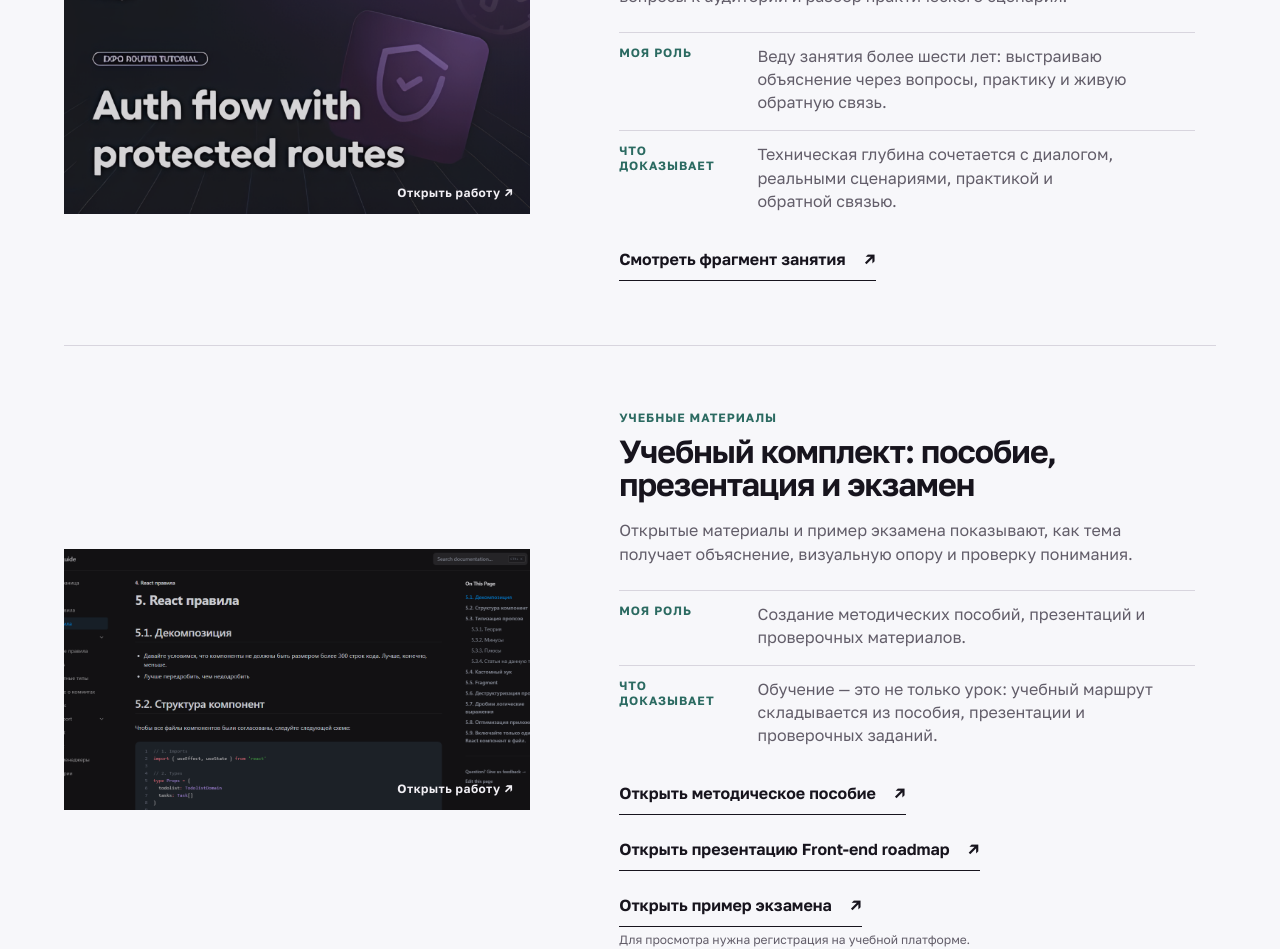
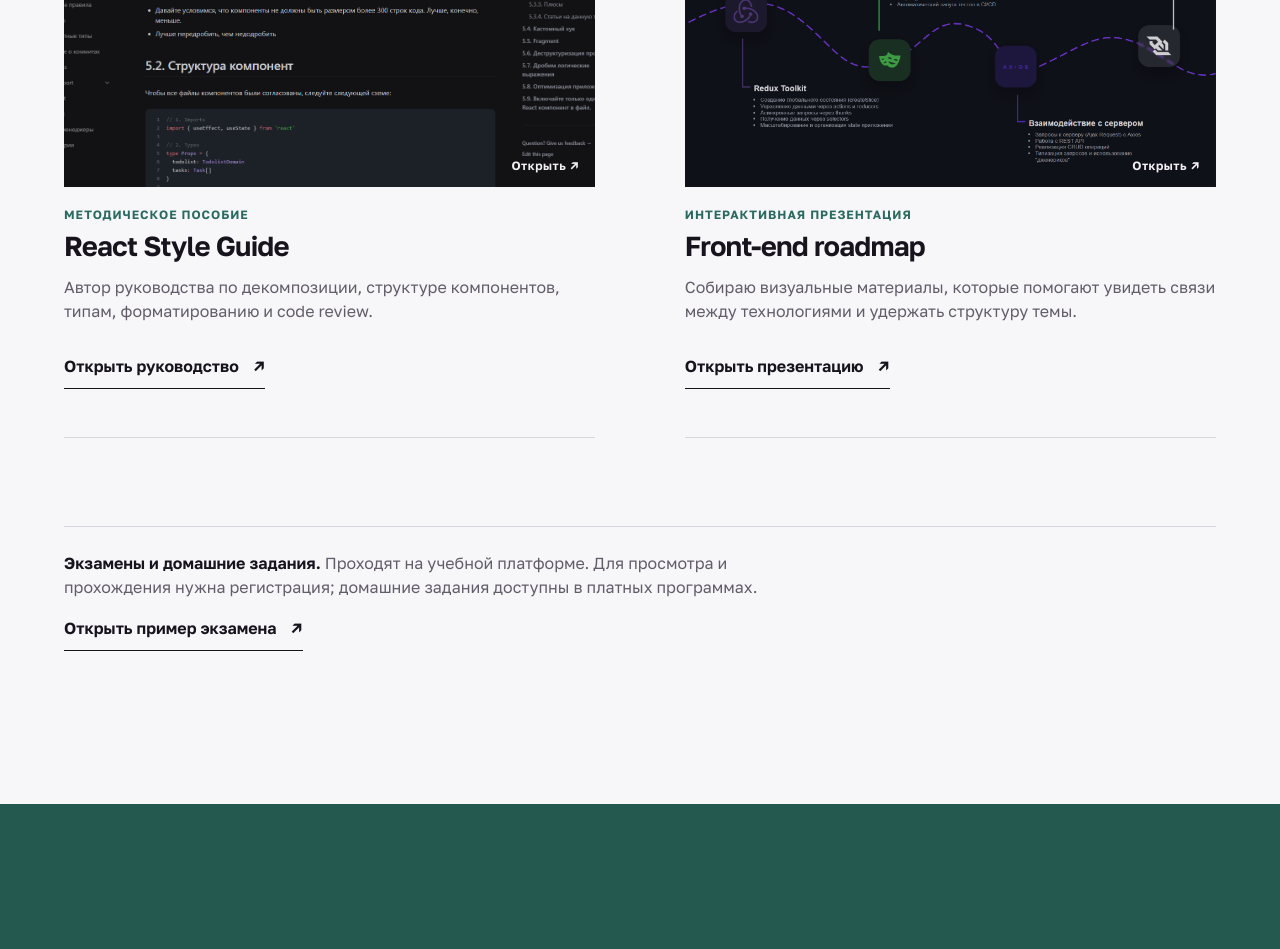
Before and after one commit to safronman/safronman.github.io, a Next.js app: page / in a window 1280 px wide. Shown: the part 2100-3049 px from the top of the page. Built offline with nearby package versions, Linux system fonts and the light colour scheme.

Commit message:
feat(portfolio): present work as evidence grid

```diff
--- a/app/selected-work/selected-work.module.css
+++ b/app/selected-work/selected-work.module.css
@@ -5,13 +5,10 @@
 }
 
 .intro,
-.list {
+.grid,
+.platformNote {
   max-width: 1400px;
   margin: auto;
-}
-
-.intro {
-  max-width: 58ch;
 }
 
 .intro h2 {
@@ -31,17 +28,19 @@
   text-wrap: pretty;
 }
 
-.list {
-  margin-top: clamp(40px, 7vw, 88px);
+.grid {
+  display: grid;
+  grid-template-columns: repeat(2, minmax(0, 1fr));
+  column-gap: clamp(32px, 7vw, 112px);
+  margin-top: clamp(48px, 7vw, 88px);
+}
+
+.item {
+  padding: clamp(28px, 4vw, 48px) 0;
   border-top: 1px solid var(--line);
 }
 
-.item {
-  display: grid;
-  grid-template-columns: minmax(260px, 0.78fr) minmax(0, 1fr);
-  gap: clamp(30px, 7vw, 116px);
-  align-items: center;
-  padding: clamp(32px, 5vw, 64px) 0;
+.item:nth-child(n + 3) {
   border-bottom: 1px solid var(--line);
 }
 
@@ -86,11 +85,11 @@
 }
 
 .content {
-  max-width: 58ch;
+  max-width: 54ch;
+  padding-top: 20px;
 }
 
-.type,
-.details dt {
+.type {
   color: var(--accent);
   font-size: 0.75rem;
   font-weight: 650;
@@ -100,107 +99,83 @@
 
 .content h3 {
   margin-top: 10px;
-  font-size: clamp(1.625rem, 2.5vw, 2.5rem);
+  font-size: clamp(1.5rem, 2.15vw, 2rem);
   font-weight: 650;
   letter-spacing: -0.03em;
-  line-height: 1.04;
+  line-height: 1.05;
   text-wrap: balance;
 }
 
 .description {
-  margin-top: 16px;
+  margin-top: 14px;
   color: var(--muted);
   line-height: 1.5;
   text-wrap: pretty;
 }
 
-.details {
-  display: grid;
-  gap: 16px;
-  margin-top: 24px;
+.links {
+  display: flex;
+  flex-wrap: wrap;
+  gap: 12px 24px;
+  margin-top: 22px;
+  list-style: none;
 }
 
-.details div {
-  display: grid;
-  grid-template-columns: minmax(116px, 0.28fr) minmax(0, 1fr);
-  gap: 16px;
-  padding-top: 12px;
-  border-top: 1px solid var(--line);
-}
-
-.details dd {
-  color: var(--muted);
-  line-height: 1.45;
-  text-wrap: pretty;
-}
-
-.textLink {
+.links a,
+.platformNote a {
   display: inline-flex;
   min-height: 44px;
   align-items: center;
-  gap: 18px;
-  margin-top: 24px;
+  gap: 14px;
   border-bottom: 1px solid currentColor;
   font-weight: 650;
 }
 
-.resources {
-  display: grid;
-  gap: 12px;
-  margin-top: 24px;
-  list-style: none;
+.links a:hover,
+.platformNote a:hover {
+  color: var(--signal);
 }
 
-.resources li {
-  display: grid;
-  gap: 4px;
+.platformNote {
+  margin-top: clamp(48px, 7vw, 88px);
+  padding-top: 24px;
+  border-top: 1px solid var(--line);
 }
 
-.resources a {
-  display: inline-flex;
-  width: fit-content;
-  min-height: 44px;
-  align-items: center;
-  gap: 18px;
-  border-bottom: 1px solid currentColor;
+.platformNote p {
+  max-width: 72ch;
+  color: var(--muted);
+  line-height: 1.5;
+  text-wrap: pretty;
+}
+
+.platformNote strong {
+  color: var(--ink);
   font-weight: 650;
 }
 
-.resources a:hover {
-  color: var(--signal);
-}
-
-.resources p {
-  color: var(--muted);
-  font-size: 0.75rem;
-  line-height: 1.45;
-}
-
-.textLink:hover {
-  color: var(--signal);
+.platformNote a {
+  margin-top: 8px;
 }
 
 .coverLink:focus-visible,
-.textLink:focus-visible,
-.resources a:focus-visible {
+.links a:focus-visible,
+.platformNote a:focus-visible {
   outline: 2px solid var(--signal);
   outline-offset: 4px;
 }
 
-@media (max-width: 820px) {
-  .item {
+@media (max-width: 760px) {
+  .grid {
     grid-template-columns: 1fr;
   }
 
-  .item {
-    gap: 24px;
+  .item:nth-child(n + 3) {
+    border-bottom: 0;
   }
-}
 
-@media (max-width: 520px) {
-  .details div {
-    grid-template-columns: 1fr;
-    gap: 8px;
+  .item:last-child {
+    border-bottom: 1px solid var(--line);
   }
 }
 
--- a/app/selected-work/selected-work.tsx
+++ b/app/selected-work/selected-work.tsx
@@ -1,84 +1,80 @@
 import Image from "next/image";
 import s from "./selected-work.module.css";
 
-type Resource = {
-  label: string;
-  note?: string;
-  url: string;
-};
-
-type SelectedWorkItem = {
+type Work = {
   description: string;
-  evidence: string;
   image: string;
-  resources?: readonly Resource[];
-  role: string;
+  links: readonly {
+    label: string;
+    url: string;
+  }[];
   title: string;
   type: string;
   url: string;
 };
 
-const selectedWork: readonly SelectedWorkItem[] = [
+const selectedWork: readonly Work[] = [
   {
     description:
-      "Запросы и мутации, кеширование, пагинация, авторизация и обновления в реальном времени — в формате полного видеокурса.",
-    evidence:
-      "Сложную инженерную тему можно собрать в связный учебный маршрут с практическими сценариями.",
+      "Исследую тему, проектирую программу, записываю курс и создаю методические материалы.",
     image: "/rtk-query-course-cover.png",
-    resources: [
+    links: [
       {
-        label: "Смотреть курс на YouTube",
+        label: "Смотреть курс",
         url: "https://youtu.be/5qtCsfMytuk?si=YXT7klLij9eOLKyJ",
       },
       {
-        label: "Открыть методические материалы",
-        note: "Примеры экзаменов доступны после регистрации на платформе.",
+        label: "Методические материалы",
         url: "https://it-incubator.io/react/ru/react-middle-senior-tutorials/rtk-query-musicfun-free-course/1-application-setup-queries-mutations?s=C248EC",
       },
     ],
-    role: "Исследование темы, проектирование программы, создание видеокурса и методических пособий.",
     title: "RTK Query: полный курс",
     type: "Видеокурс",
     url: "https://youtu.be/5qtCsfMytuk?si=YXT7klLij9eOLKyJ",
   },
   {
     description:
-      "Фрагмент занятия об Auth flow with protected routes: объяснение темы, вопросы к аудитории и разбор практического сценария.",
-    evidence:
-      "Техническая глубина сочетается с диалогом, реальными сценариями, практикой и обратной связью.",
+      "Более шести лет веду занятия через вопросы, реальные сценарии, практику и живую обратную связь.",
     image: "/teaching-video-cover-v2.png",
-    role: "Веду занятия более шести лет: выстраиваю объяснение через вопросы, практику и живую обратную связь.",
+    links: [
+      {
+        label: "Смотреть фрагмент занятия",
+        url: "https://youtu.be/4YF06mvcJ4k",
+      },
+    ],
     title: "Преподавание: фрагмент занятия",
     type: "Занятие с группой",
     url: "https://youtu.be/4YF06mvcJ4k",
   },
   {
     description:
-      "Открытые материалы и пример экзамена показывают, как тема получает объяснение, визуальную опору и проверку понимания.",
-    evidence:
-      "Обучение — это не только урок: учебный маршрут складывается из пособия, презентации и проверочных заданий.",
+      "Автор руководства по декомпозиции, структуре компонентов, типам, форматированию и code review.",
     image: "/manual/manual-react-style-guide.png",
-    resources: [
+    links: [
       {
-        label: "Открыть методическое пособие",
+        label: "Открыть руководство",
         url: "https://code-style.it-incubator.io/react",
       },
+    ],
+    title: "React Style Guide",
+    type: "Методическое пособие",
+    url: "https://code-style.it-incubator.io/react",
+  },
+  {
+    description:
+      "Собираю визуальные материалы, которые помогают увидеть связи между технологиями и удержать структуру темы.",
+    image: "/presentation/presentation-front-roadmap-cover.png",
+    links: [
       {
-        label: "Открыть презентацию Front-end roadmap",
+        label: "Открыть презентацию",
         url: "https://presentation-frontend-roadmap.vercel.app/",
       },
-      {
-        label: "Открыть пример экзамена",
-        note: "Для просмотра нужна регистрация на учебной платформе.",
-        url: "https://it-incubator.io/react/ru/react-samurai-way/exams/free-course/exam?level=1&s=C248EC",
-      },
     ],
-    role: "Создание методических пособий, презентаций и проверочных материалов.",
-    title: "Учебный комплект: пособие, презентация и экзамен",
-    type: "Учебные материалы",
-    url: "https://code-style.it-incubator.io/react",
+    title: "Front-end roadmap",
+    type: "Интерактивная презентация",
+    url: "https://presentation-frontend-roadmap.vercel.app/",
   },
-] as const;
+];
 
 export default function SelectedWork() {
   return (
@@ -86,13 +82,12 @@ export default function SelectedWork() {
       <div className={s.intro}>
         <h2>Работы, с которых стоит начать</h2>
         <p>
-          Три артефакта, по которым можно быстро оценить мой подход к
-          техническому обучению: от исследования темы до материала, с которым
-          работает аудитория.
+          Четыре открытых артефакта, по которым можно быстро оценить мой подход
+          к техническому обучению.
         </p>
       </div>
 
-      <div className={s.list}>
+      <div className={s.grid}>
         {selectedWork.map((item) => (
           <article className={s.item} key={item.title}>
             <a
@@ -105,11 +100,11 @@ export default function SelectedWork() {
               <Image
                 alt={`Обложка работы «${item.title}»`}
                 fill
-                sizes="(max-width: 820px) 100vw, 38vw"
+                sizes="(max-width: 760px) 100vw, 50vw"
                 src={item.image}
               />
               <span aria-hidden="true" className={s.coverAction}>
-                Открыть работу ↗
+                Открыть ↗
               </span>
             </a>
 
@@ -117,41 +112,34 @@ export default function SelectedWork() {
               <p className={s.type}>{item.type}</p>
               <h3>{item.title}</h3>
               <p className={s.description}>{item.description}</p>
-              <dl className={s.details}>
-                <div>
-                  <dt>Моя роль</dt>
-                  <dd>{item.role}</dd>
-                </div>
-                <div>
-                  <dt>Что доказывает</dt>
-                  <dd>{item.evidence}</dd>
-                </div>
-              </dl>
-              {item.resources ? (
-                <ul className={s.resources}>
-                  {item.resources.map((resource) => (
-                    <li key={resource.url}>
-                      <a href={resource.url} rel="noreferrer" target="_blank">
-                        {resource.label} <span aria-hidden="true">↗</span>
-                      </a>
-                      {resource.note ? <p>{resource.note}</p> : null}
-                    </li>
-                  ))}
-                </ul>
-              ) : (
-                <a
-                  className={s.textLink}
-                  href={item.url}
-                  rel="noreferrer"
-                  target="_blank"
-                >
-                  Смотреть фрагмент занятия <span aria-hidden="true">↗</span>
-                </a>
-              )}
+              <ul className={s.links}>
+                {item.links.map((link) => (
+                  <li key={link.url}>
+                    <a href={link.url} rel="noreferrer" target="_blank">
+                      {link.label} <span aria-hidden="true">↗</span>
+                    </a>
+                  </li>
+                ))}
+              </ul>
             </div>
           </article>
         ))}
       </div>
+
+      <aside className={s.platformNote}>
+        <p>
+          <strong>Экзамены и домашние задания.</strong> Проходят на учебной
+          платформе. Для просмотра и прохождения нужна регистрация; домашние
+          задания доступны в платных программах.
+        </p>
+        <a
+          href="https://it-incubator.io/react/ru/react-samurai-way/exams/free-course/exam?level=1&s=C248EC"
+          rel="noreferrer"
+          target="_blank"
+        >
+          Открыть пример экзамена <span aria-hidden="true">↗</span>
+        </a>
+      </aside>
     </section>
   );
 }
```
